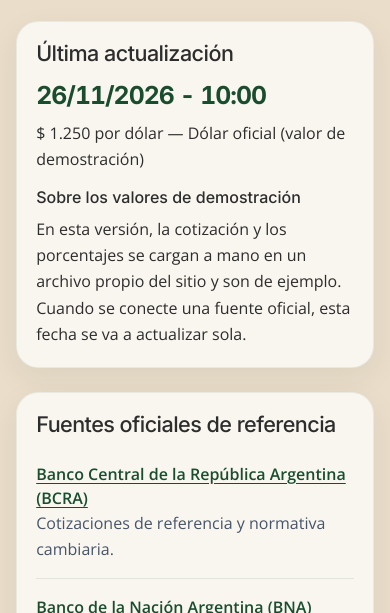
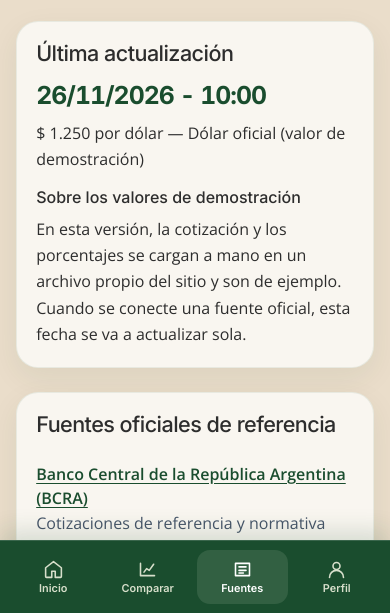
Before and after one commit to maiaKupersmidUADE/repoauxiliar, a plain HTML site: page secciones/transparencia.html in a window 390 px wide. Shown: the part 231-844 px from the top of the page. Drawn offline with nearby package versions, Linux system fonts and the light colour scheme.

Commit message:
Actualizar navegación responsive de USDecide

```diff
--- a/secciones/transparencia.html
+++ b/secciones/transparencia.html
@@ -20,17 +20,15 @@
     <nav class="navbar navbar-expand-lg navbar-usd" data-bs-theme="dark" aria-label="Navegación principal">
       <div class="container">
         <a class="navbar-brand" href="../index.html">US<span>Decide</span></a>
-        <button class="navbar-toggler" type="button" data-bs-toggle="collapse" data-bs-target="#menuPrincipal" aria-controls="menuPrincipal" aria-expanded="false" aria-label="Abrir o cerrar el menú">
-          <span class="navbar-toggler-icon"></span>
-        </button>
+        <button class="navbar-toggler" type="button" data-bs-toggle="collapse" data-bs-target="#menuPrincipal" aria-controls="menuPrincipal" aria-expanded="false" aria-label="Abrir o cerrar el menú"><span class="navbar-toggler-icon"></span></button>
         <div class="collapse navbar-collapse" id="menuPrincipal">
           <ul class="navbar-nav ms-auto">
-          <li class="nav-item"><a class="nav-link" href="../index.html">Inicio</a></li>
-          <li class="nav-item"><a class="nav-link" href="calculadora.html">Calculadora</a></li>
-          <li class="nav-item"><a class="nav-link" href="comparativa.html">Comparativa</a></li>
-          <li class="nav-item"><a class="nav-link" href="como-funciona.html">Cómo funciona</a></li>
-          <li class="nav-item"><a class="nav-link" href="transparencia.html" aria-current="page">Transparencia</a></li>
-          <li class="nav-item"><a class="nav-link" href="perfil.html">Mi perfil</a></li>
+            <li class="nav-item"><a class="nav-link" href="../index.html" >Inicio</a></li>
+            <li class="nav-item"><a class="nav-link" href="calculadora.html" >Calculadora</a></li>
+            <li class="nav-item"><a class="nav-link" href="comparativa.html" >Comparativa</a></li>
+            <li class="nav-item"><a class="nav-link" href="como-funciona.html">Cómo funciona</a></li>
+            <li class="nav-item"><a class="nav-link" href="transparencia.html" aria-current="page">Transparencia</a></li>
+            <li class="nav-item"><a class="nav-link" href="perfil.html" >Mi perfil</a></li>
           </ul>
         </div>
       </div>
@@ -67,6 +65,21 @@
     </div>
   </main>
 
+  <nav class="bottom-app-nav" aria-label="Navegación de la aplicación">
+    <a href="../index.html" >
+      <svg viewBox="0 0 24 24" fill="none" stroke-width="1.8" stroke-linecap="round" stroke-linejoin="round" aria-hidden="true"><path d="m3 10 9-7 9 7v10a1 1 0 0 1-1 1h-6v-7h-4v7H4a1 1 0 0 1-1-1z"/></svg><span>Inicio</span>
+    </a>
+    <a href="comparativa.html" >
+      <svg viewBox="0 0 24 24" fill="none" stroke-width="1.8" stroke-linecap="round" stroke-linejoin="round" aria-hidden="true"><path d="M4 19V5m0 14h16M8 15l3-4 3 2 5-7"/></svg><span>Comparar</span>
+    </a>
+    <a href="transparencia.html" aria-current="page">
+      <svg viewBox="0 0 24 24" fill="none" stroke-width="1.8" stroke-linecap="round" stroke-linejoin="round" aria-hidden="true"><path d="M4 5h16v14H4zM8 9h8M8 13h8M8 16h5"/></svg><span>Fuentes</span>
+    </a>
+    <a href="perfil.html" >
+      <svg viewBox="0 0 24 24" fill="none" stroke-width="1.8" stroke-linecap="round" stroke-linejoin="round" aria-hidden="true"><circle cx="12" cy="8" r="4"/><path d="M4 21a8 8 0 0 1 16 0"/></svg><span>Perfil</span>
+    </a>
+  </nav>
+
   <footer class="pie-usd">
     <div class="container">
       <p class="mb-1"><strong>USDecide</strong> · Información orientativa, no es asesoramiento financiero ni impositivo. El importe final puede variar según cada operación.</p>
```
